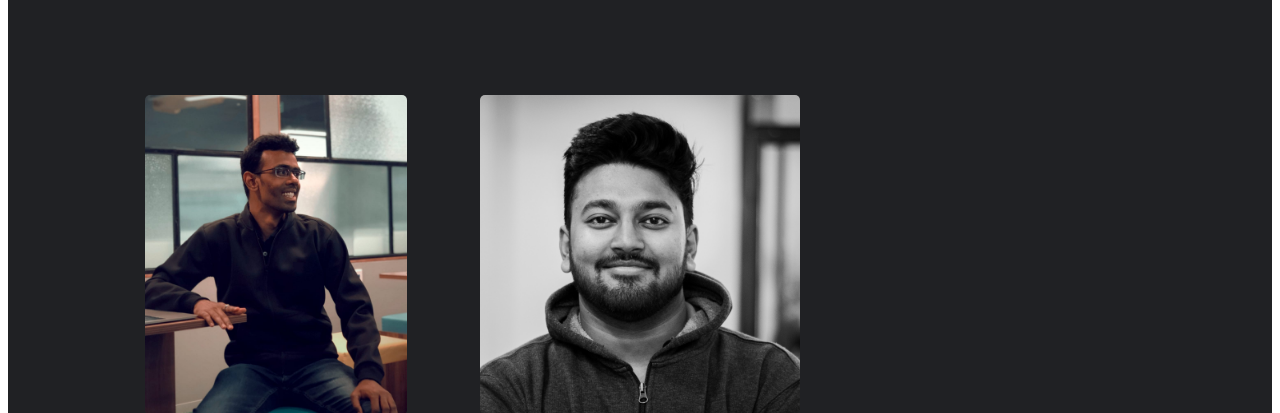
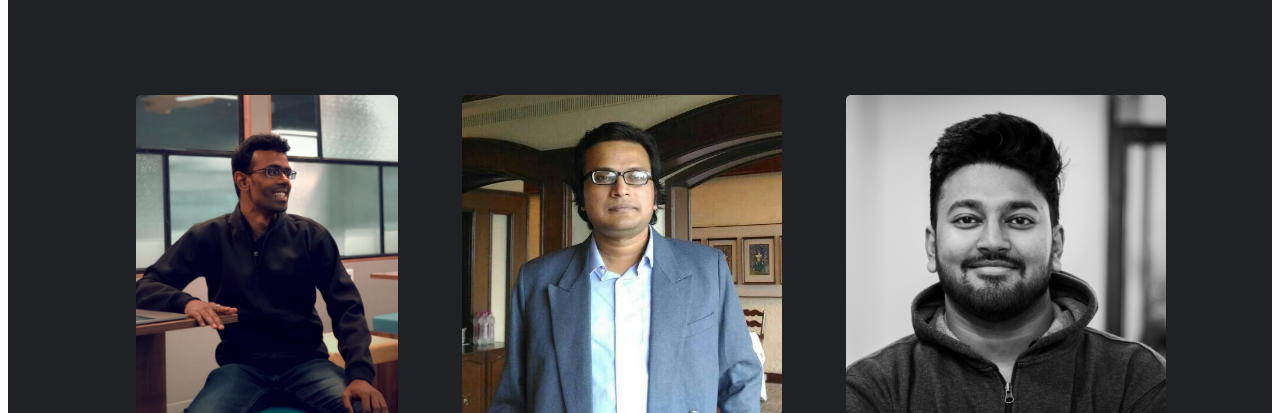
Before and after one commit to DSC-KIIT/DevExpo2020, a Gatsby site: page /speakers in a window 1280 px wide. Shown: the part 614-1027 px from the top of the page. Built offline with nearby package versions, Linux system fonts and the light colour scheme; Gatsby itself is replaced by a stand-in of ours; a web font is replaced by a local one.

Commit message:
added speaker

```diff
--- a/src/components/Speakers/speakerProfile.js
+++ b/src/components/Speakers/speakerProfile.js
@@ -7,7 +7,7 @@ import ChetanKVS from "../../images/speaker_headshots/ChetanKVS.jpg"
 import PrajnyasisBiswal from "../../images/speaker_headshots/PrajnyasisBiswal.jpg"
 // import AprajitKar from "../../images/speaker_headshots/AprajitKar.jpg"
 // import ChiragMishra from "../../images/speaker_headshots/ChiragMishra.jpg"
-// import SabyasachiMukhopadhyay from "../../images/speaker_headshots/SabyasachiMukhopadhyay.jpg"
+import SabyasachiMukhopadhyay from "../../images/speaker_headshots/SabyasachiMukhopadhyay.jpg"
 
 // Social Media Icons
 
@@ -68,7 +68,7 @@ const SpeakerProfiles = () => {
                 <h4>DESIGNING FOR MOBILITY AT GOJEK</h4>
             </div> */}
 
-            {/* <div className="speaker">
+            <div className="speaker">
                 <img className="speaker-pic" alt="sm" src={SabyasachiMukhopadhyay}></img>
 
                 <div className="socialmedia">
@@ -84,7 +84,7 @@ const SpeakerProfiles = () => {
 
                 <h1>Sabyasachi Mukhopadhyay</h1>
                 <h4>GDE AI/ML</h4>
-            </div> */}
+            </div>
 
             <div className="speaker">
                 <img className="speaker-pic" alt="prajnyasis" src={PrajnyasisBiswal}></img>
```
